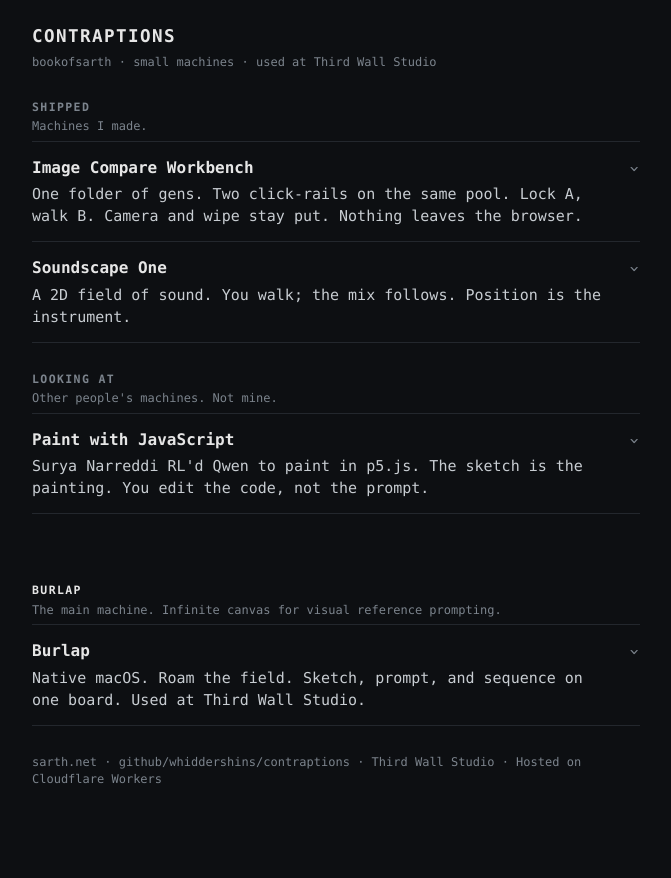
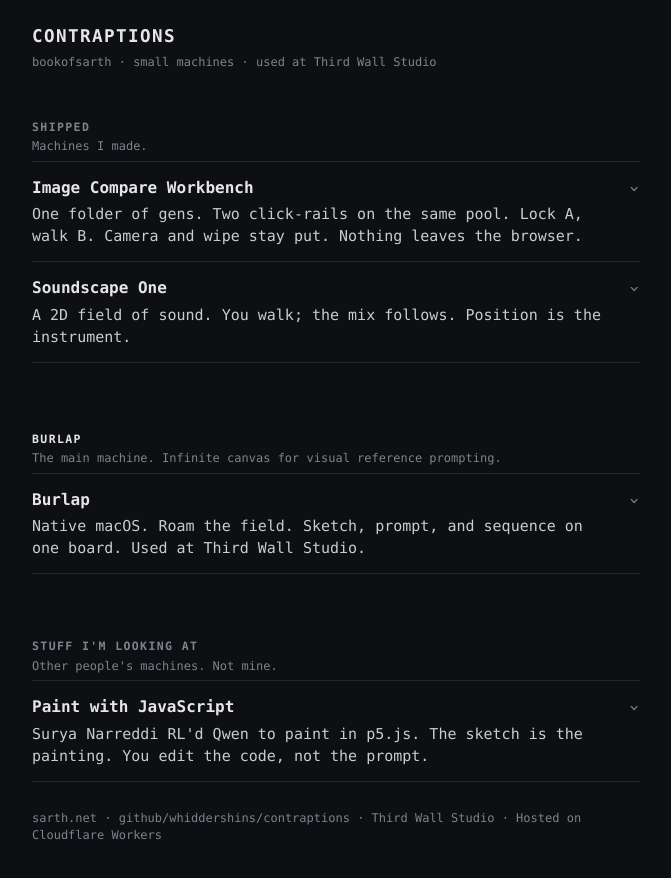
Before and after one commit to whiddershins/contraptions, a website: page public/index.html in a window 1280 px wide. Shown: the whole page, without its empty margins (304-975 px from the left). Before the commit the page ends 829 px from the top, so only its background shows below. Drawn offline with Linux system fonts and the light colour scheme.

Commit message:
Park Stuff I'm looking at at the bottom of the shelf.

```diff
--- a/public/index.html
+++ b/public/index.html
@@ -52,7 +52,15 @@
     color: #e6e6e6;
     font: 15px/1.45 ui-monospace, SFMono-Regular, Menlo, Consolas, monospace;
   }
-  main { max-width: 40rem; margin: 0 auto; padding: 1.5rem 1rem 2.5rem; }
+  body { min-height: 100vh; }
+  main {
+    max-width: 40rem;
+    margin: 0 auto;
+    padding: 1.5rem 1rem 2.5rem;
+    min-height: 100vh;
+    display: flex;
+    flex-direction: column;
+  }
   h1 { font-size: 1.1rem; letter-spacing: .08em; text-transform: uppercase; margin: 0 0 .25rem; }
   .sub, .lede, .meta, footer { color: #7c848d; font-size: .75rem; }
   .sub { margin: 0 0 1.25rem; }
@@ -85,6 +93,8 @@
   .shot img, .shot video { display: block; width: 100%; height: auto; max-height: 12rem; object-fit: cover; background: #111; }
   .meta { margin: 0 0 .85rem; }
   .burlap { margin-top: 2.25rem; padding-top: .25rem; }
+  .looking { margin-top: auto; padding-top: 4rem; }
+  .looking h2 { margin-top: 0; }
   .burlap h2 { color: #e6e6e6; }
   footer { margin-top: 1.75rem; }
 </style>
@@ -115,18 +125,6 @@
     </details>
   </section>
 
-  <h2>Looking at</h2>
-  <p class="lede">Other people's machines. Not mine.</p>
-  <section>
-    <details>
-      <summary>
-        <b><a href="/paint-with-javascript">Paint with JavaScript</a></b>
-        <p class="blurb">Surya Narreddi RL'd Qwen to paint in p5.js. The sketch is the painting. You edit the code, not the prompt.</p>
-      </summary>
-      <a class="shot" href="/paint-with-javascript"><img src="/shots/paint-with-javascript.png" alt="" width="1200" height="630" loading="lazy"></a>
-      <p class="meta"><a href="https://surya.website/rling-qwen-to-paint-with-code">write-up</a> · <a href="https://x.com/kickingkeys/status/2091621857388605653">post</a> · <a href="/paint-with-javascript.md">md</a></p>
-    </details>
-  </section>
 
   <section class="burlap">
     <h2>Burlap</h2>
@@ -141,6 +139,21 @@
     </details>
   </section>
 
+  <section class="looking">
+    <h2>Stuff I'm looking at</h2>
+    <p class="lede">Other people's machines. Not mine.</p>
+    <section>
+      <details>
+        <summary>
+          <b><a href="/paint-with-javascript">Paint with JavaScript</a></b>
+          <p class="blurb">Surya Narreddi RL'd Qwen to paint in p5.js. The sketch is the painting. You edit the code, not the prompt.</p>
+        </summary>
+        <a class="shot" href="/paint-with-javascript"><img src="/shots/paint-with-javascript.png" alt="" width="1200" height="630" loading="lazy"></a>
+        <p class="meta"><a href="https://surya.website/rling-qwen-to-paint-with-code">write-up</a> · <a href="https://x.com/kickingkeys/status/2091621857388605653">post</a> · <a href="/paint-with-javascript.md">md</a></p>
+      </details>
+    </section>
+  </section>
+
   <footer>
     <a href="https://sarth.net">sarth.net</a>
     · <a href="https://github.com/whiddershins/contraptions">github/whiddershins/contraptions</a>
```
Also changed, not shown: public/paint-with-javascript.html (+2 -2 lines), 1 other file.
